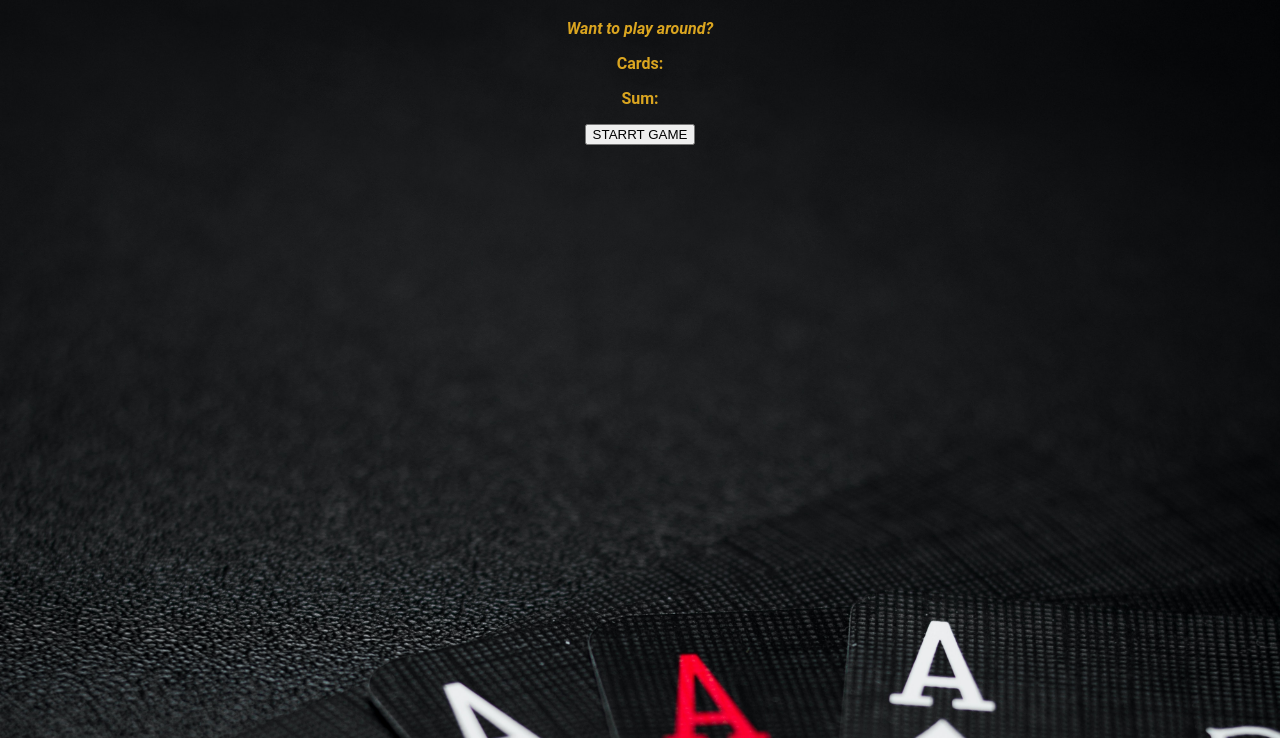
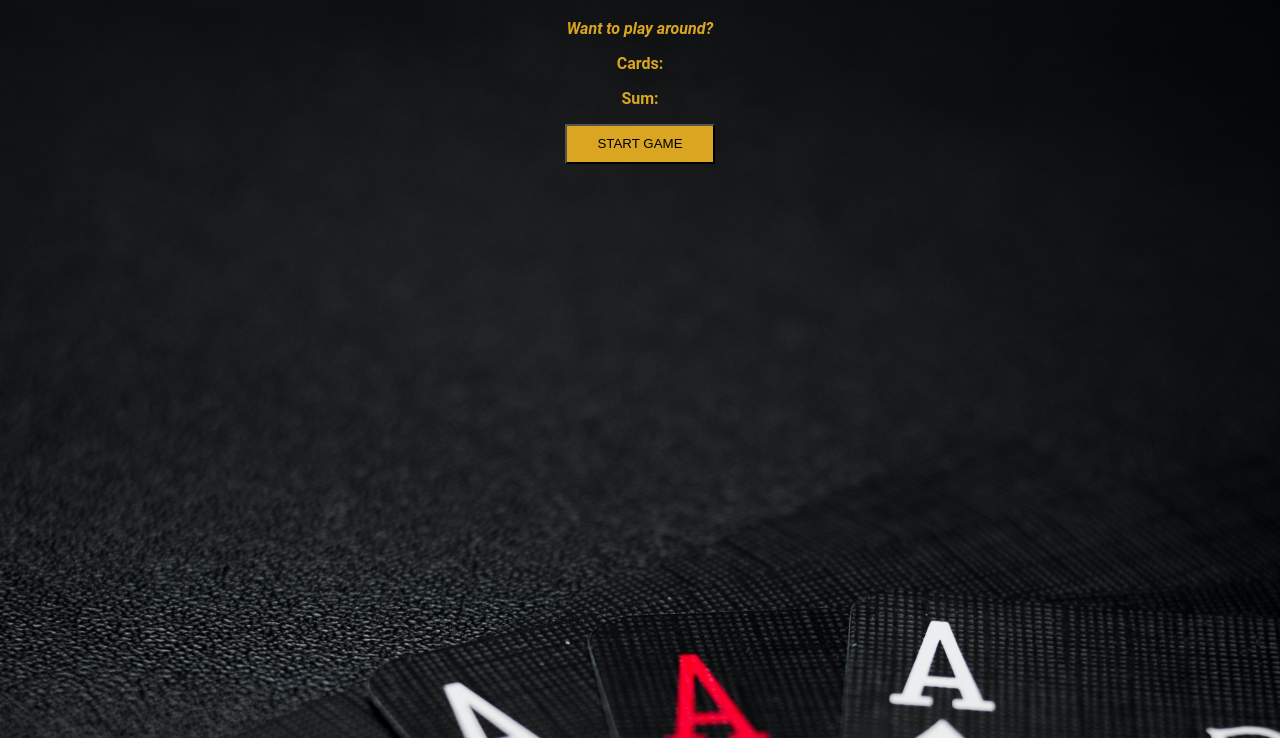
Before and after one commit to SaintJo/calculator, a plain HTML site: page index3.html in a window 1280 px wide. Shown: the part 62-800 px from the top of the page. Drawn offline with Linux system fonts and the light colour scheme.

Commit message:
add style to button

```diff
--- a/css/style3.css
+++ b/css/style3.css
@@ -17,3 +17,10 @@ h1 {
 p {
 	color: goldenrod;
 }
+
+button {
+	background: goldenrod;
+	height: 40px;
+	width: 150px;
+	color: black;
+}
--- a/index3.html
+++ b/index3.html
@@ -12,7 +12,7 @@
 	<p>Cards: </p>
 	<p>Sum: </p>
 
-	<button class="btn btn-primary">STARRT GAME</button>
+	<button class="btn btn-primary" onclick="startGame()">START GAME</button>
 
 	<script src="js/main3.js"></script>
 </body>
--- a/js/main3.js
+++ b/js/main3.js
@@ -7,8 +7,10 @@ let hasBlackJack = false;
 let isAlive = true;
 let message = "";
 
-// Add Logical Operators
 
+// Create a function startGame()
+
+function startGame () {
 	if (sum <= 20) {
 		message = ("Do you want to draw a new card?");
 	} else if (sum === 21) {
@@ -18,9 +20,4 @@ if (sum <= 20) {
 		message = ("You're out of the game!");
 		isAlive = false;
 	}
-
-// Create a function startGame()
-
-function startGame () {
-
 }
```
Lines whose indentation alone changed are shown as unchanged.
